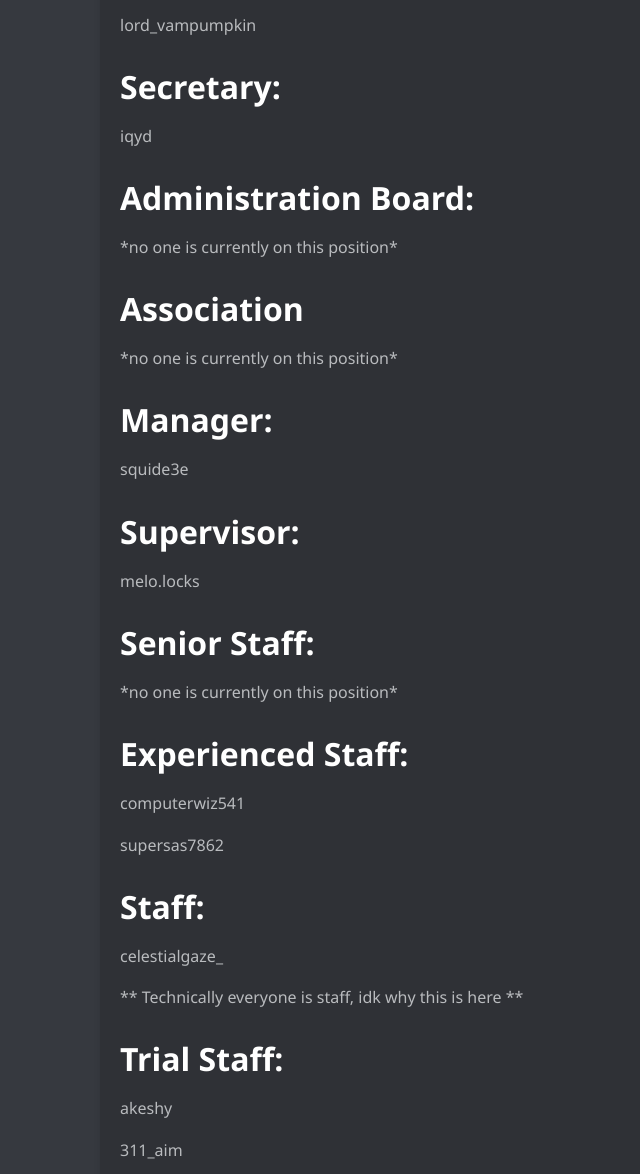
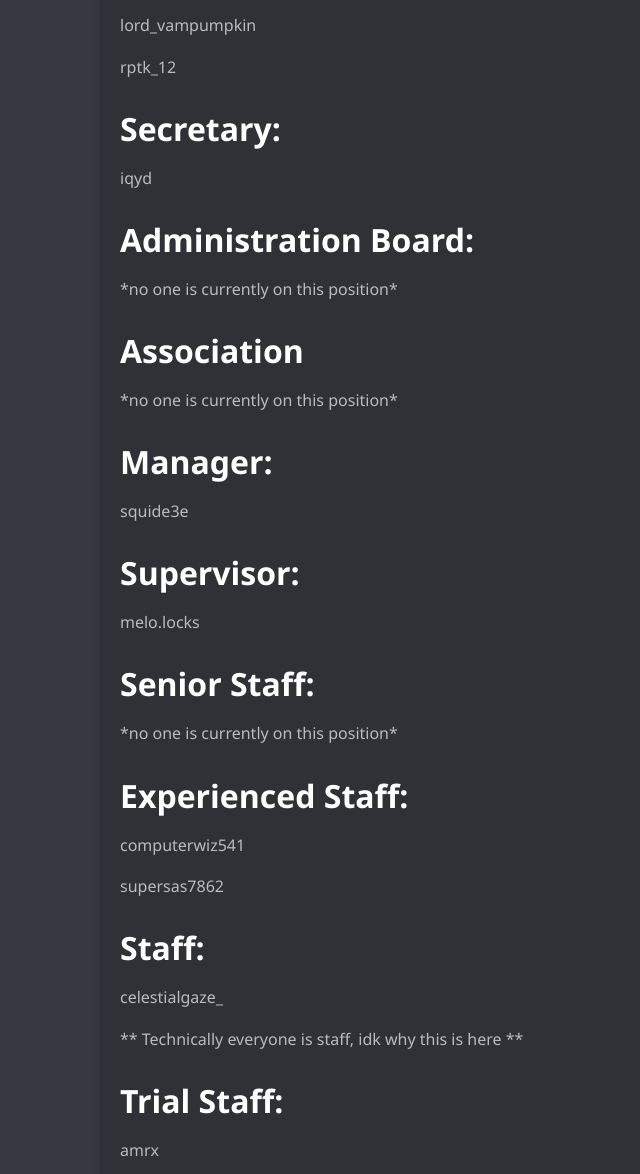
Before and after one commit to c0deNameZ1/GlobaLLeaks, a plain HTML site: page staff.html in a window 1280 px wide. Shown: the part 682-1856 px from the top of the page, without its empty margins (140-780 px from the left). Drawn offline with Linux system fonts and the light colour scheme.

Commit message:
Add files via upload

```diff
--- a/staff.html
+++ b/staff.html
@@ -41,6 +41,7 @@
         <h2>Warden:</h2>
         <p>dum_num</p>
         <p>lord_vampumpkin</p>
+        <p>rptk_12</p>
         <p></p>
         <h2>Secretary:</h2>
         <p>iqyd</p>
@@ -70,6 +71,7 @@
         <p>** Technically everyone is staff, idk why this is here **</p>
         <p> </p>
         <h2>Trial Staff:</h2>
+        <p>amrx</p>
         <p>akeshy</p>
         <p>311_aim</p>
         <p> </p>
```
